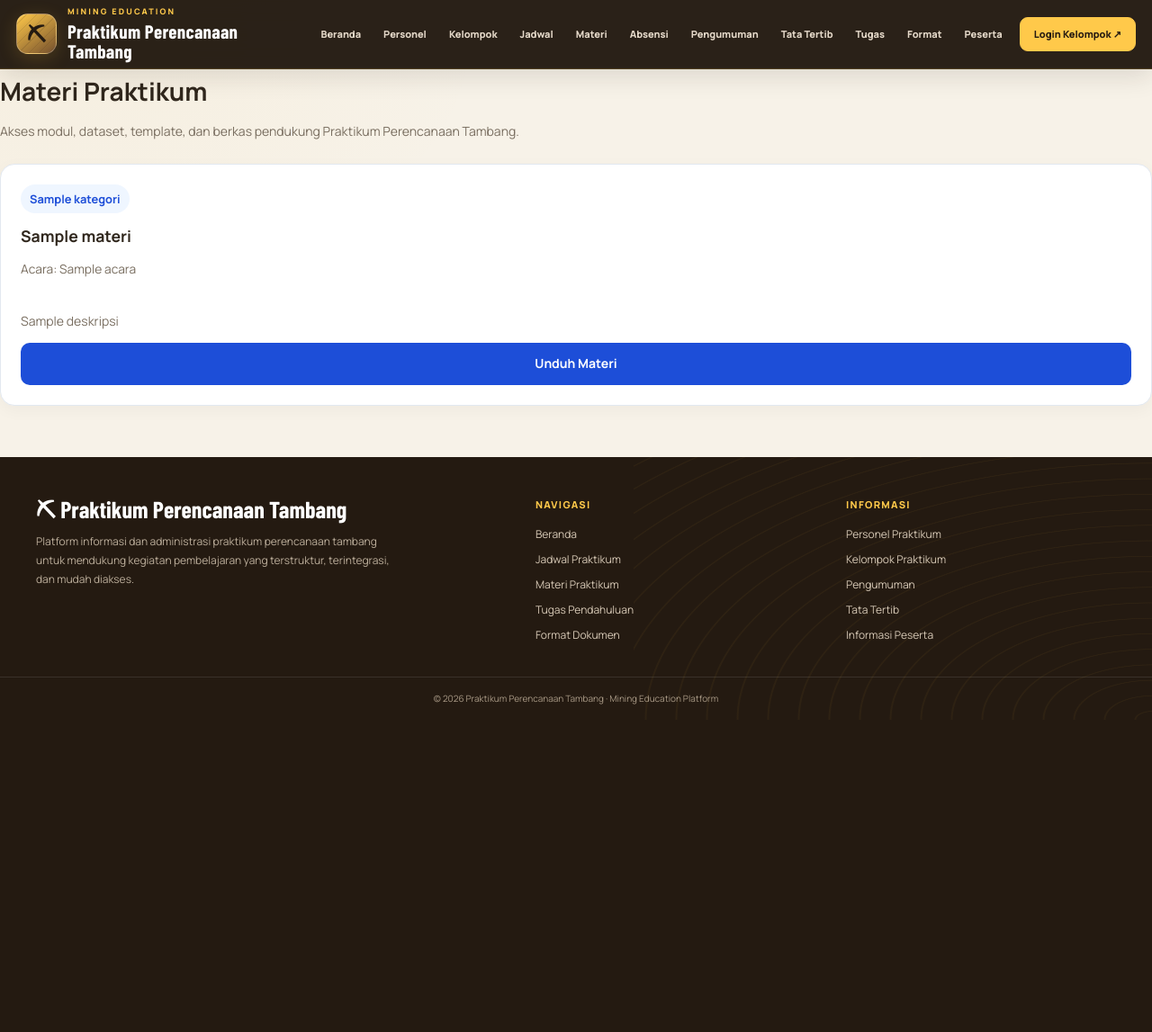
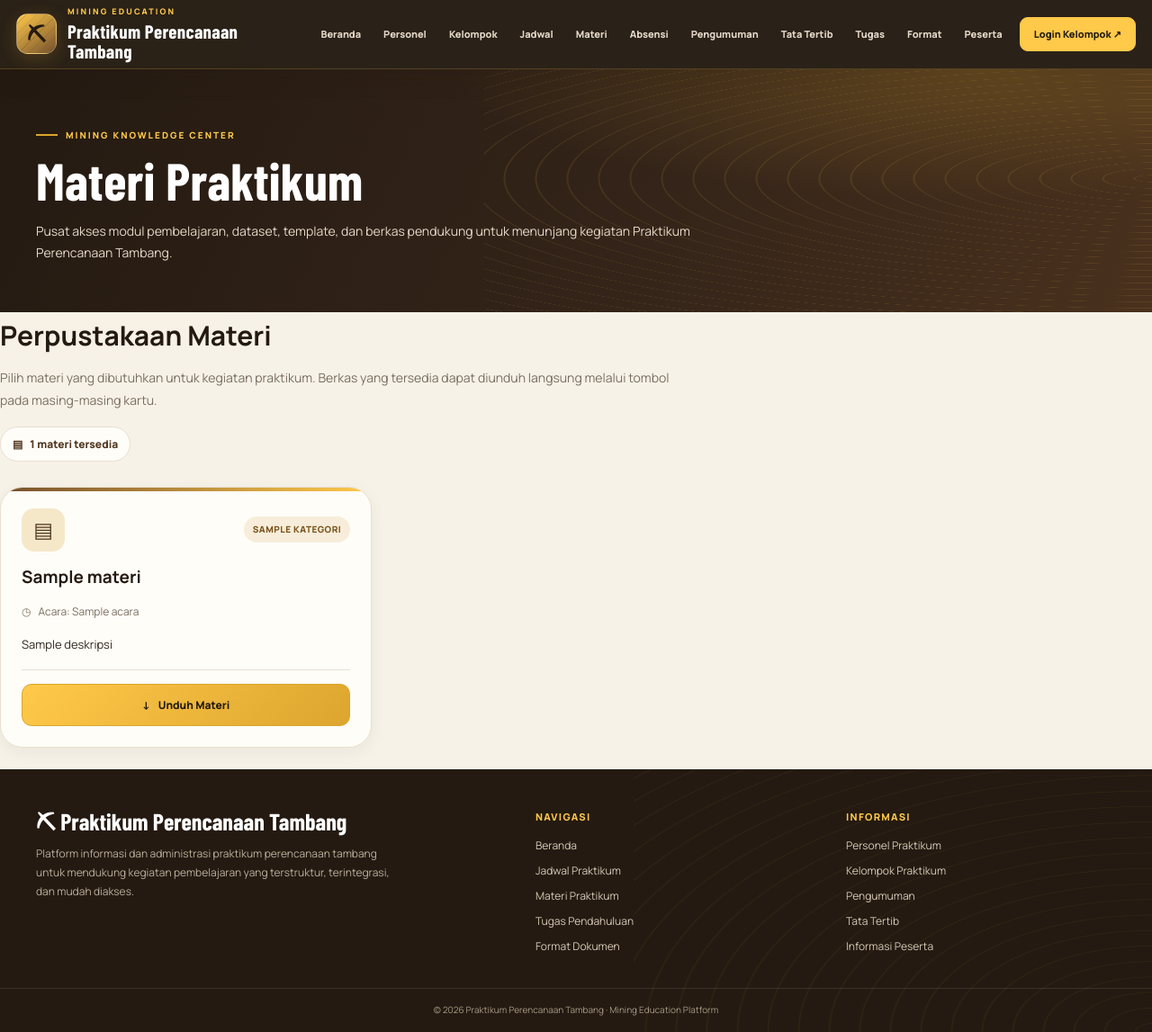
Before and after one commit to muhammadfhy2-cell/Praktikum-Perencanaan-Tambang, a Django app: template praktikum/templates/praktikum/materi.html in a window 1280 px wide. Shown: the whole page at 90% size. Before the commit the page ends 783 px from the top, so only its background shows below. Run offline with Django 3.2, Linux system fonts and the light colour scheme; the template is opened without the code that fills it: most values are stand-ins (such as "Sample title", 1, 10 or a date in 2020); some web fonts are replaced.

Commit message:
Update materi.html

```diff
--- a/praktikum/templates/praktikum/materi.html
+++ b/praktikum/templates/praktikum/materi.html
@@ -1,143 +1,339 @@
 
 {% extends "praktikum/base.html" %}
+{% load static %}
 
-{% block title %}Materi Praktikum{% endblock %}
+{% block title %}Materi Praktikum | Praktikum Perencanaan Tambang{% endblock %}
+
+{% block meta_description %}
+Modul, dataset, template, dan berkas pendukung Praktikum Perencanaan Tambang.
+{% endblock %}
 
 {% block extra_css %}
 <style>
 .materi-page {
-    max-width: 1150px;
+    max-width: 1180px;
     margin: 0 auto;
-    padding: 32px 20px 48px;
+    padding: 36px 20px 68px;
 }
-.materi-heading {
-    margin-bottom: 24px;
+
+.materi-intro {
+    margin-bottom: 28px;
 }
-.materi-heading h1 {
+
+.materi-intro h2 {
+    color: var(--ink, #241a11);
+    font-size: clamp(22px, 3vw, 30px);
     margin-bottom: 8px;
 }
-.materi-heading p {
-    color: var(--muted, #64748b);
-    line-height: 1.7;
+
+.materi-intro p {
+    max-width: 760px;
+    color: var(--muted, #796e60);
+    line-height: 1.8;
+    font-size: 14px;
 }
+
+.materi-count {
+    display: inline-flex;
+    align-items: center;
+    gap: 8px;
+    margin-top: 16px;
+    padding: 8px 13px;
+    border: 1px solid var(--line, #e8dfd0);
+    border-radius: 999px;
+    background: var(--paper, #fffdf8);
+    color: var(--brown, #513720);
+    font-size: 12px;
+    font-weight: 800;
+}
+
 .materi-grid {
     display: grid;
-    grid-template-columns: repeat(auto-fit, minmax(260px, 1fr));
+    grid-template-columns: repeat(3, minmax(0, 1fr));
     gap: 20px;
 }
+
 .materi-card {
+    position: relative;
     display: flex;
     flex-direction: column;
+    min-width: 0;
+    gap: 15px;
+    padding: 23px;
+    overflow: hidden;
+    background: var(--paper, #fffdf8);
+    border: 1px solid var(--line, #e8dfd0);
+    border-radius: var(--radius-lg, 20px);
+    box-shadow: var(--shadow-sm, 0 8px 24px rgba(36,26,17,.06));
+    transition: transform .2s ease, box-shadow .2s ease, border-color .2s ease;
+}
+
+.materi-card::before {
+    content: "";
+    position: absolute;
+    top: 0;
+    left: 0;
+    width: 100%;
+    height: 4px;
+    background: linear-gradient(90deg, var(--earth, #75502d), var(--yellow, #ffc94a));
+}
+
+.materi-card:hover {
+    transform: translateY(-4px);
+    border-color: #d9bc7d;
+    box-shadow: var(--shadow, 0 16px 36px rgba(36,26,17,.10));
+}
+
+.materi-card-top {
+    display: flex;
+    align-items: center;
+    justify-content: space-between;
     gap: 12px;
-    padding: 22px;
-    border: 1px solid var(--border, #e2e8f0);
-    border-radius: 16px;
-    background: var(--card, #fff);
-    box-shadow: 0 5px 18px rgba(15, 23, 42, .04);
 }
-.materi-card h2 {
-    font-size: 1.1rem;
-    line-height: 1.5;
-    margin: 0;
+
+.materi-icon {
+    display: grid;
+    place-items: center;
+    width: 48px;
+    height: 48px;
+    flex: 0 0 48px;
+    border-radius: 14px;
+    background: #f5e8c9;
+    color: var(--brown, #513720);
+    font-size: 23px;
+}
+
+.materi-category {
+    display: inline-flex;
+    align-items: center;
+    width: fit-content;
+    max-width: 100%;
+    padding: 6px 10px;
+    border-radius: 999px;
+    background: #f7edda;
+    color: #79531c;
+    font-size: 10px;
+    font-weight: 800;
+    letter-spacing: .5px;
+    text-transform: uppercase;
     overflow-wrap: anywhere;
 }
-.materi-category {
-    display: inline-block;
-    width: fit-content;
-    padding: 5px 10px;
-    border-radius: 20px;
-    background: var(--soft, #eff6ff);
-    color: var(--primary, #1d4ed8);
-    font-size: .8rem;
-    font-weight: 700;
-}
-.materi-description {
-    color: var(--muted, #64748b);
-    line-height: 1.7;
-    white-space: pre-line;
+
+.materi-card h2 {
+    margin: 0;
+    color: var(--ink, #241a11);
+    font-size: 19px;
+    line-height: 1.45;
     overflow-wrap: anywhere;
 }
+
 .materi-meta {
-    color: var(--muted, #64748b);
-    font-size: .86rem;
-    line-height: 1.6;
+    display: flex;
+    align-items: flex-start;
+    gap: 8px;
+    color: var(--muted, #796e60);
+    font-size: 12px;
+    line-height: 1.7;
+    overflow-wrap: anywhere;
 }
+
+.materi-meta-icon {
+    flex: 0 0 auto;
+}
+
+.materi-description {
+    color: var(--text, #30271d);
+    font-size: 13px;
+    line-height: 1.8;
+    overflow-wrap: anywhere;
+    white-space: pre-line;
+}
+
+.materi-divider {
+    height: 1px;
+    margin-top: auto;
+    background: var(--line, #e8dfd0);
+}
+
 .materi-download {
     display: inline-flex;
     align-items: center;
     justify-content: center;
-    margin-top: auto;
-    padding: 11px 16px;
+    gap: 9px;
+    width: 100%;
+    padding: 12px 16px;
+    border: 1px solid var(--gold, #dca52e);
+    border-radius: 11px;
+    background: linear-gradient(135deg, var(--yellow, #ffc94a), var(--gold, #dca52e));
+    color: var(--ink, #241a11);
+    font-size: 12px;
+    font-weight: 900;
+    text-decoration: none;
+    transition: filter .2s ease, transform .2s ease;
+}
+
+.materi-download:hover {
+    filter: brightness(1.04);
+    transform: translateY(-1px);
+}
+
+.materi-unavailable {
+    padding: 11px 13px;
+    border: 1px dashed var(--line, #e8dfd0);
     border-radius: 10px;
-    background: var(--primary, #1d4ed8);
-    color: #fff;
-    text-decoration: none;
-    font-weight: 700;
+    color: var(--muted, #796e60);
+    background: var(--cream, #f7f2e8);
+    font-size: 12px;
+    text-align: center;
 }
+
+.materi-empty {
+    padding: 48px 22px;
+    border: 1px dashed #d8c7a7;
+    border-radius: var(--radius-lg, 20px);
+    background: var(--paper, #fffdf8);
+    color: var(--muted, #796e60);
+    text-align: center;
+}
+
+.materi-empty-icon {
+    display: grid;
+    place-items: center;
+    width: 64px;
+    height: 64px;
+    margin: 0 auto 15px;
+    border-radius: 18px;
+    background: #f5e8c9;
+    font-size: 28px;
+}
+
+.materi-empty h2 {
+    margin-bottom: 7px;
+    color: var(--ink, #241a11);
+    font-size: 20px;
+}
+
+.materi-empty p {
+    font-size: 13px;
+    line-height: 1.7;
+}
+
+@media (max-width: 950px) {
+    .materi-grid {
+        grid-template-columns: repeat(2, minmax(0, 1fr));
+    }
+}
+
+@media (max-width: 600px) {
+    .materi-page {
+        padding: 26px 14px 48px;
+    }
+
+    .materi-grid {
+        grid-template-columns: 1fr;
+        gap: 15px;
+    }
+
+    .materi-card {
+        padding: 19px;
+    }
+}
+
+@media (prefers-reduced-motion: reduce) {
+    .materi-card,
+    .materi-download {
+        transition: none;
+    }
+
+    .materi-card:hover,
     .materi-download:hover {
-    opacity: .9;
+        transform: none;
     }
-.materi-empty {
-    padding: 24px;
-    border: 1px dashed var(--border, #cbd5e1);
-    border-radius: 14px;
-    color: var(--muted, #64748b);
-    text-align: center;
 }
 </style>
 {% endblock %}
 
 {% block content %}
-<main class="materi-page">
-    <header class="materi-heading">
+<section class="page-header topographic">
+    <div class="container">
+        <div class="eyebrow">MINING KNOWLEDGE CENTER</div>
         <h1>Materi Praktikum</h1>
         <p>
-            Akses modul, dataset, template, dan berkas pendukung
-            Praktikum Perencanaan Tambang.
+            Pusat akses modul pembelajaran, dataset, template, dan berkas
+            pendukung untuk menunjang kegiatan Praktikum Perencanaan Tambang.
         </p>
-    </header>
+    </div>
+</section>
+
+<section class="materi-page">
+    <div class="materi-intro">
+        <h2>Perpustakaan Materi</h2>
+        <p>
+            Pilih materi yang dibutuhkan untuk kegiatan praktikum.
+            Berkas yang tersedia dapat diunduh langsung melalui tombol
+            pada masing-masing kartu.
+        </p>
 
         {% if materi_list %}
-        <section class="materi-grid">
+        <div class="materi-count">
+            <span aria-hidden="true">▤</span>
+            {{ materi_list|length }} materi tersedia
+        </div>
+        {% endif %}
+    </div>
+
+    {% if materi_list %}
+    <div class="materi-grid">
         {% for materi in materi_list %}
         <article class="materi-card">
+            <div class="materi-card-top">
+                <div class="materi-icon" aria-hidden="true">▤</div>
                 <span class="materi-category">
                     {{ materi.get_kategori_display|default:materi.kategori }}
                 </span>
+            </div>
 
             <h2>{{ materi.judul }}</h2>
 
             {% if materi.acara %}
             <div class="materi-meta">
-                            Acara: {{ materi.acara.nama }}
+                <span class="materi-meta-icon" aria-hidden="true">◷</span>
+                <span>Acara: {{ materi.acara.nama }}</span>
             </div>
             {% endif %}
 
             {% if materi.deskripsi %}
-                        <div class="materi-description">
-                            {{ materi.deskripsi }}
+            <div class="materi-description">{{ materi.deskripsi }}</div>
+            {% else %}
+            <div class="materi-meta">
+                Belum ada deskripsi untuk materi ini.
             </div>
             {% endif %}
+
+            <div class="materi-divider"></div>
 
             {% if materi.file %}
             <a
                 class="materi-download"
                 href="{% url 'praktikum:download_materi' materi.id %}"
             >
+                <span aria-hidden="true">↓</span>
                 Unduh Materi
             </a>
             {% else %}
-                        <div class="materi-meta">
+            <div class="materi-unavailable">
                 Berkas belum tersedia.
             </div>
             {% endif %}
         </article>
         {% endfor %}
-        </section>
+    </div>
     {% else %}
     <div class="materi-empty">
-            Belum ada materi yang dipublikasikan oleh admin.
+        <div class="materi-empty-icon" aria-hidden="true">▤</div>
+        <h2>Belum Ada Materi</h2>
+        <p>Belum ada materi yang dipublikasikan oleh administrator.</p>
     </div>
     {% endif %}
-</main>
+</section>
 {% endblock %}
```
Lines whose indentation alone changed are shown as unchanged.
